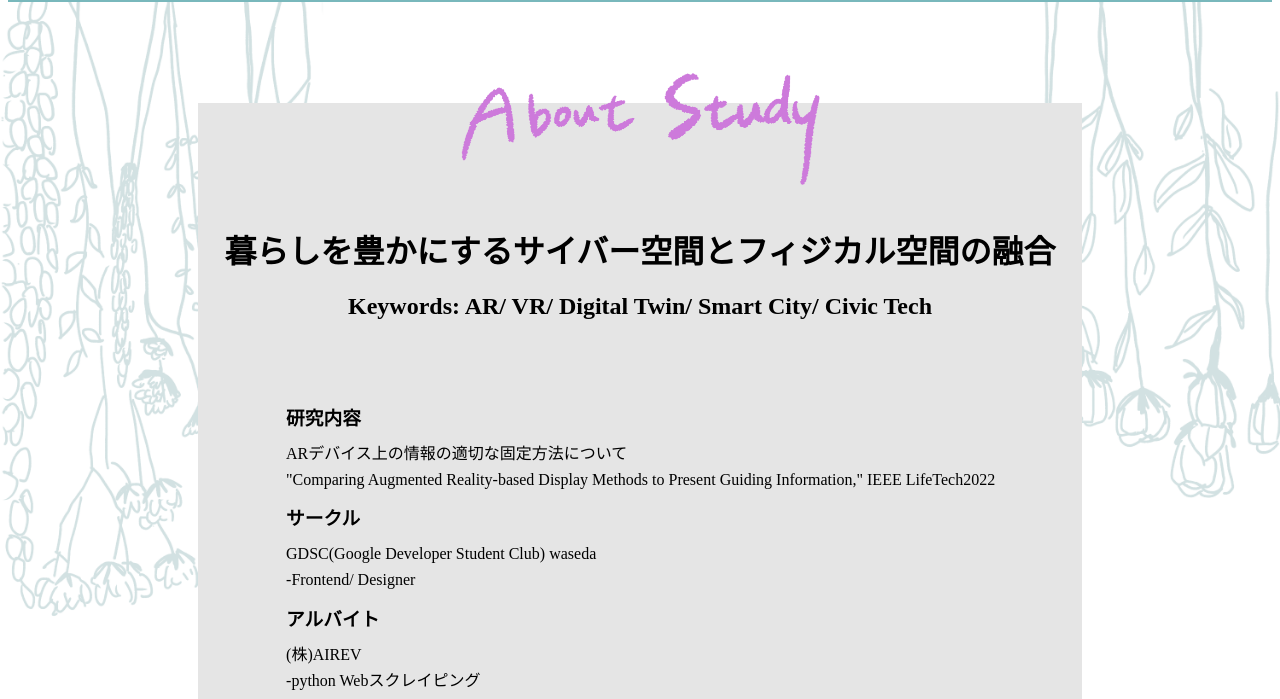
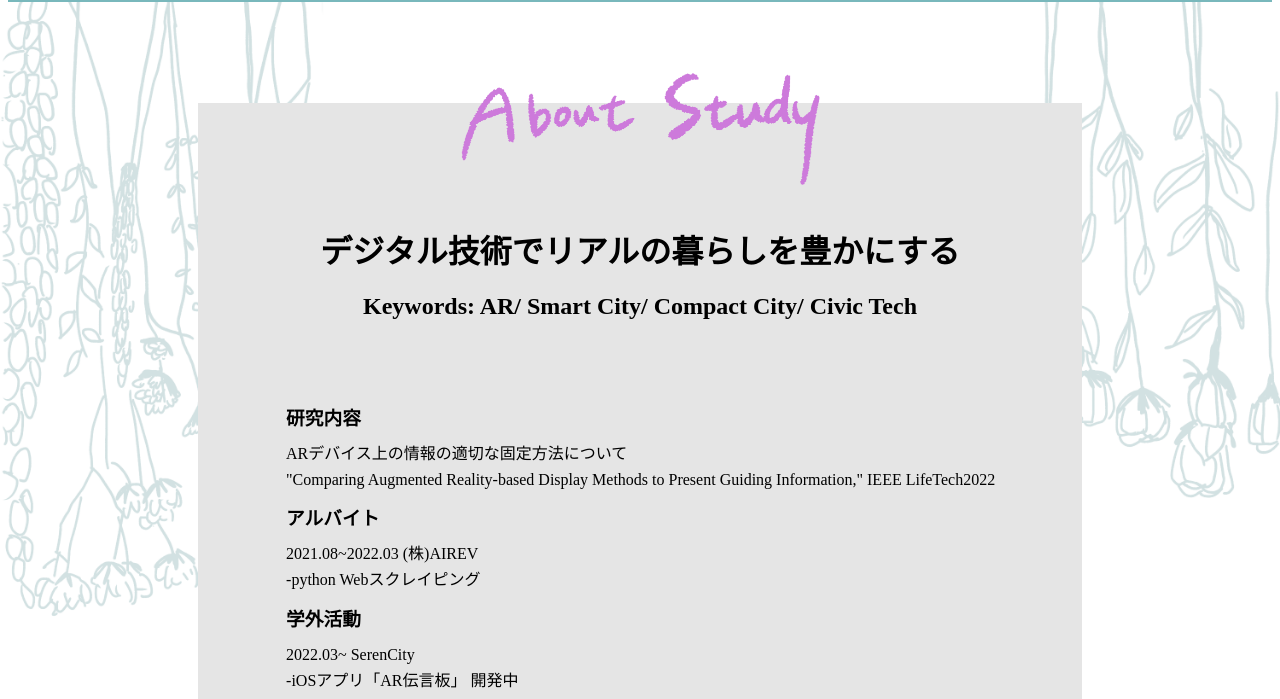
Before and after one commit to mnkaaa112/manaka_webpage, a plain HTML site: page aboutStudy.html in a window 1280 px wide. Shown: the part 101-800 px from the top of the page. Drawn offline with Linux system fonts and the light colour scheme; a web font is replaced by a local one.

Commit message:
Update aboutStudy.html

```diff
--- a/aboutStudy.html
+++ b/aboutStudy.html
@@ -25,19 +25,21 @@
 
     <div class="main">
         <div class="title">
-            <h1>暮らしを豊かにするサイバー空間とフィジカル空間の融合</h1>
-            <h2>Keywords: AR/ VR/ Digital Twin/ Smart City/ Civic Tech</h3>
+            <h1>デジタル技術でリアルの暮らしを豊かにする</h1>
+            <h2>Keywords: AR/ Smart City/ Compact City/ Civic Tech</h3>
         </div>
         <div class="activity">
             <h3>研究内容</h3>
             <p>ARデバイス上の情報の適切な固定方法について</p>
             <p>"Comparing Augmented Reality-based Display Methods to Present Guiding Information," IEEE LifeTech2022</p>
-            <h3>サークル</h3>
-            <p>GDSC(Google Developer Student Club) waseda</p>
-            <p>-Frontend/ Designer</p>
+
             <h3>アルバイト</h3>
-            <p>(株)AIREV</p>
+            <p>2021.08~2022.03 (株)AIREV</p>
             <p>-python Webスクレイピング</p>
+
+            <h3>学外活動</h3>
+            <p>2022.03~ SerenCity</p>
+            <p>-iOSアプリ「AR伝言板」 開発中</p>
         </div>
 
         <div class="skill">
```
